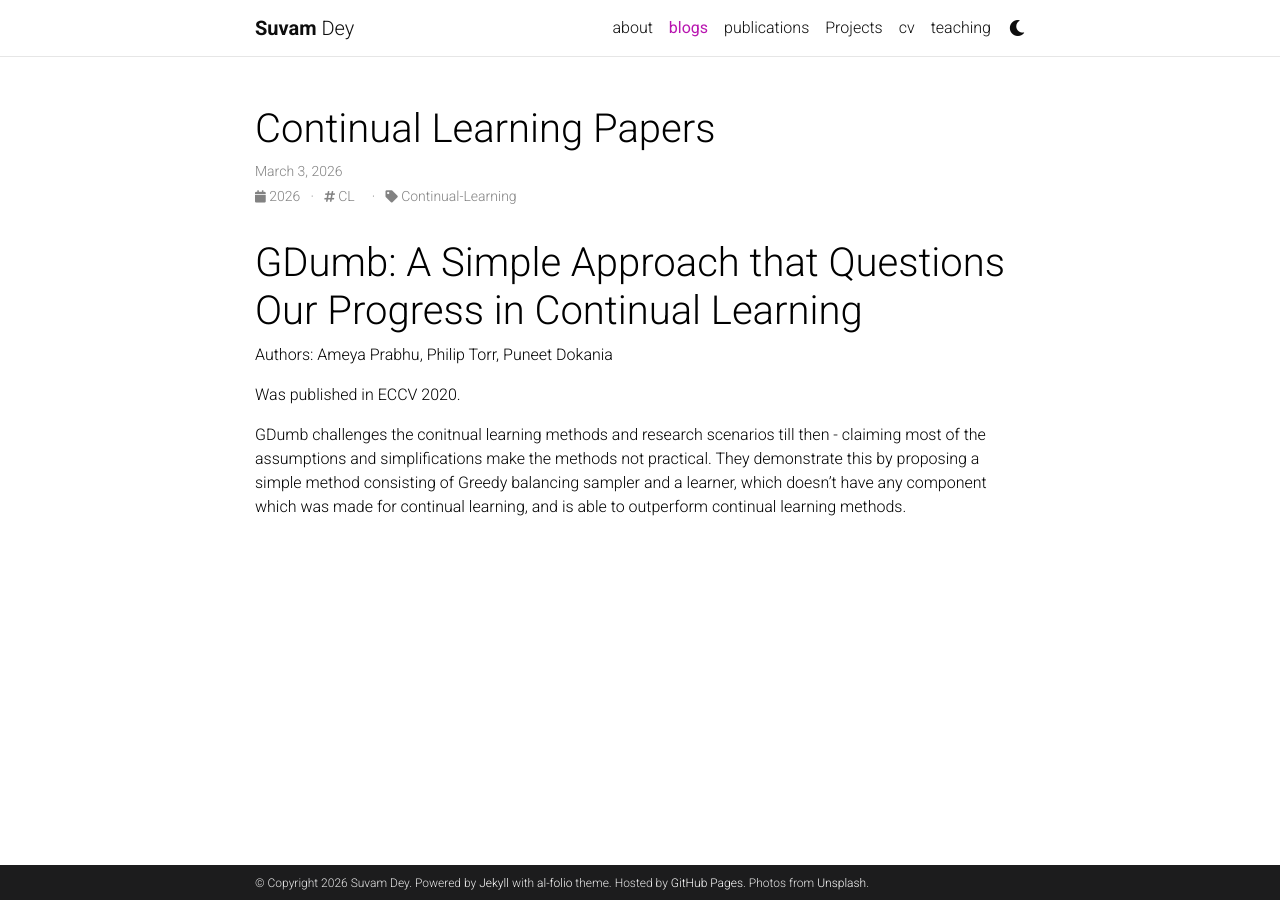
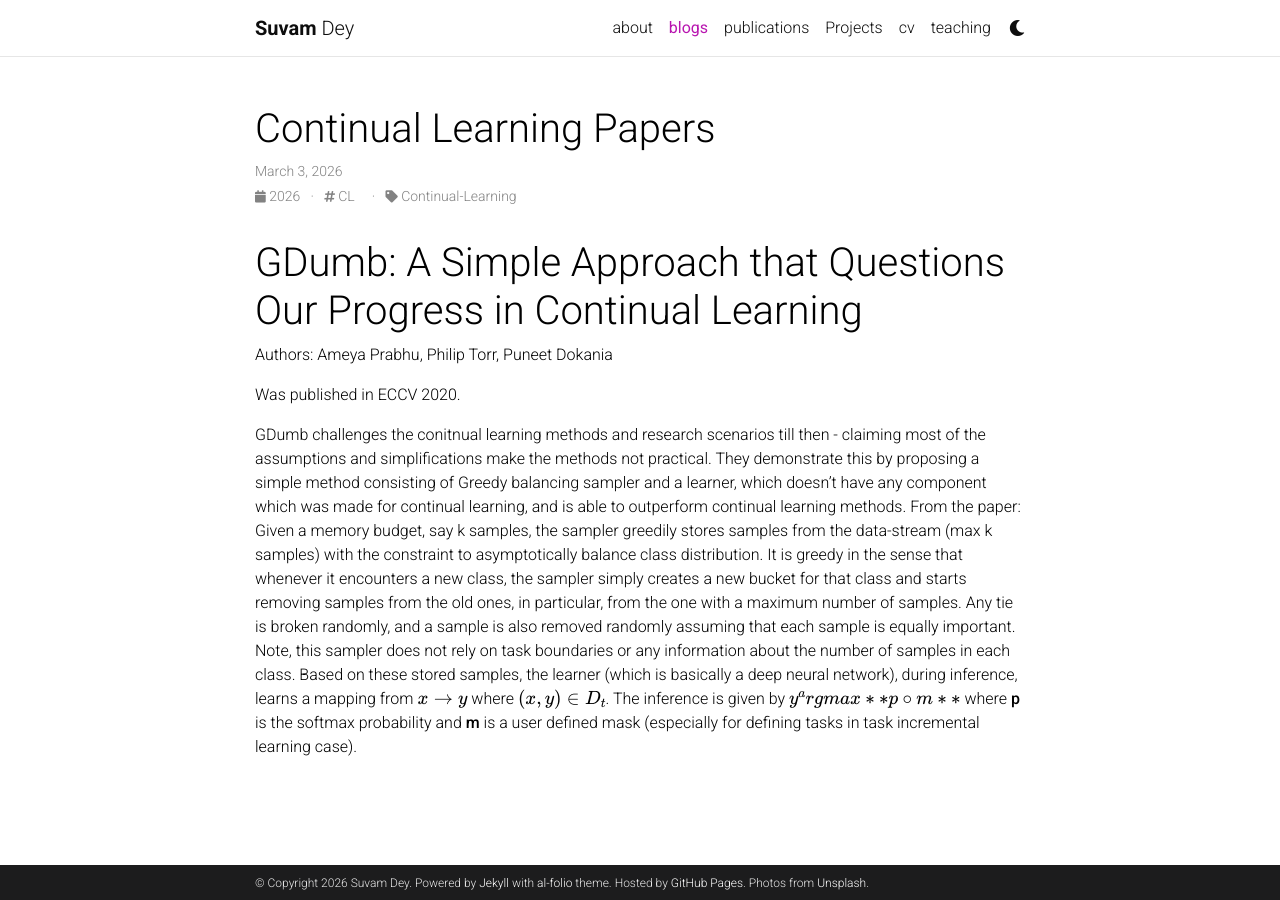
Before and after one commit to YedMavus/yedmavus.github.io, a Jekyll site: the page built from _posts/2026-03-03-continual-papers.md, in a window 1280 px wide. Built offline with Jekyll 4.4.1, drawn with Linux system fonts in a browser that asks for light colours; comment, search, counter and statistics services are not loaded; a style sheet for code colours, icons or effects is not loaded.

Commit message:
Update 2026-03-03-continual-papers.md

```diff
--- a/_posts/2026-03-03-continual-papers.md
+++ b/_posts/2026-03-03-continual-papers.md
@@ -14,3 +14,6 @@ Was published in ECCV 2020.
 
 GDumb challenges the conitnual learning methods and research scenarios till then - claiming most of the assumptions and simplifications make the methods not practical.
 They demonstrate this by proposing a simple method consisting of Greedy balancing sampler and a learner, which doesn't have any component which was made for continual learning, and is able to outperform continual learning methods.
+From the paper:
+Given a memory budget, say k samples, the sampler greedily stores samples from the data-stream (max k samples) with the constraint to asymptotically balance class distribution. It is greedy in the sense that whenever it encounters a new class, the sampler simply creates a new bucket for that class and starts removing samples from the old ones, in particular, from the one with a maximum number of samples. Any tie is broken randomly, and a sample is also removed randomly assuming that each sample is equally important. Note, this sampler does not rely on task boundaries or any information about the number of samples in each class.
+Based on these stored samples, the learner (which is basically a deep neural network), during inference, learns a mapping from $$x \rightarrow y$$ where $$(x,y) \in D_t$$. The inference is given by $$y^ argmax **p \circ m**$$ where **p** is the softmax probability  and **m** is a user defined mask (especially for defining tasks in task incremental learning case).
```
